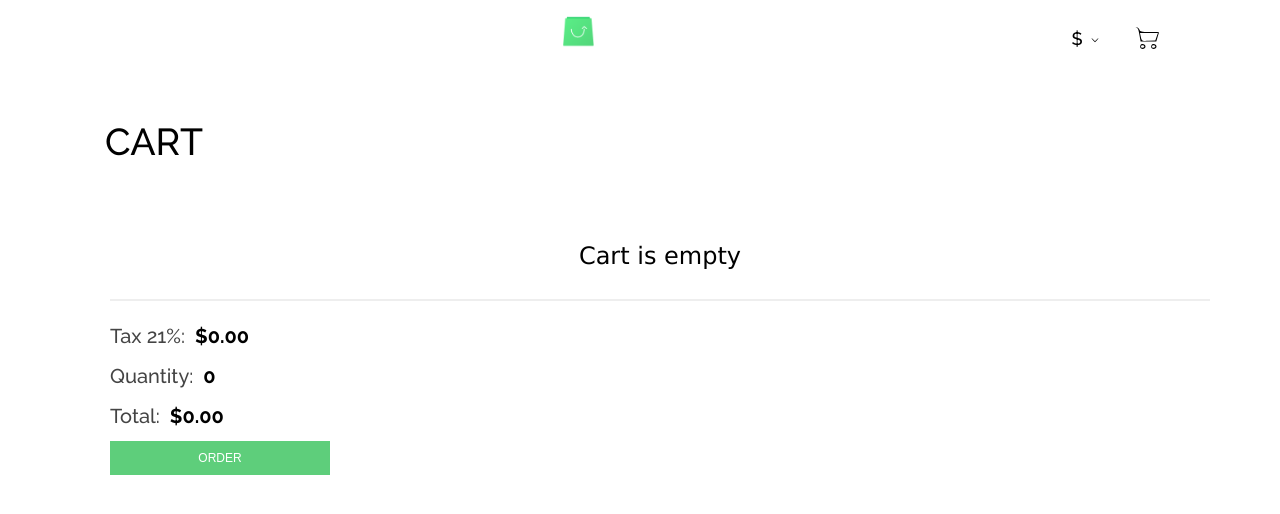
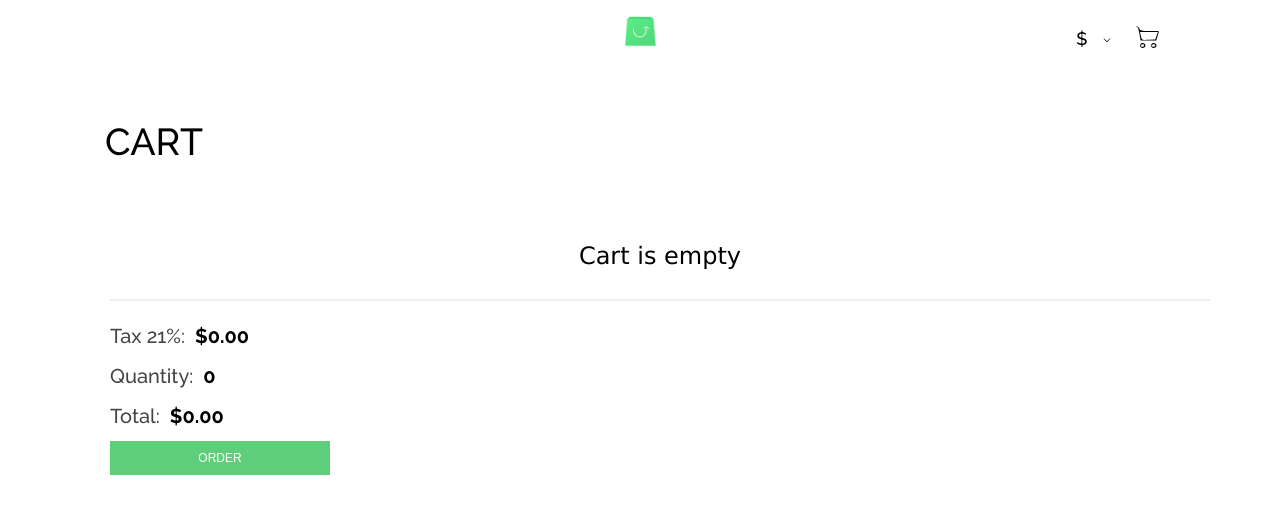
Before and after one commit to LionCreativeDev/Muhammad-Arsalan-Scandiweb-Entry-React-Developer-TEST, a React (Create React App) app: page /cart in a window 1280 px wide. Shown: the top 514 px of the page. Built offline with nearby package versions, Linux system fonts and the light colour scheme.

Commit message:
all layout issues resolved

```diff
--- a/src/App.css
+++ b/src/App.css
@@ -202,11 +202,29 @@ header {
 
 nav {
   display: flex;
-  justify-content: space-between;
+  /* justify-content: space-between; */
   /* padding: 20px 50px; */
   padding: 0px 35px;
   height: 80px;
   align-items: center;
+}
+
+.left {
+  flex: 1;
+  display: flex;
+  justify-content: start;
+}
+
+.center {
+  flex: 1;
+  display: flex;
+  justify-content: center;
+}
+
+.right {
+  flex: 1;
+  display: flex;
+  justify-content: end;
 }
 
 nav ul>li {
@@ -274,10 +292,12 @@ nav ul li .menu-item:hover {
   align-items: center;
   /* background-color: #04AA6D; */
   color: black;
-  padding: 16px;
+  /* padding: 16px; */
+  padding: 16px 0px 16px 0px;
   /* font-size: 16px; */
   border: none;
-  width: 67px;
+  /* width: 67px; */
+  width: 50px;
 }
 
 .currency-dropdown {
@@ -495,12 +515,16 @@ nav ul li .menu-item:hover {
   }
 
   .mobile {
-    display: block!important;
+    display: block !important;
   }
 
   .mobile li {
     padding: 0;
     margin-left: -8px;
+  }
+
+  .currency-dropdown-content {
+    right: 0px !important;
   }
 }
 
--- a/src/containers/categories/index.js
+++ b/src/containers/categories/index.js
@@ -34,6 +34,8 @@ class Categories extends Component {
             selectedCategory: "all",
             menuOpen: false
         }
+        this.ref = React.createRef();
+        this.handleClickOutside = this.handleClickOutside.bind(this);
     }
     fetchCategories() {
         client.query({
@@ -84,22 +86,29 @@ class Categories extends Component {
     handleMenu() {
         const { menuOpen } = this.state;
         if (!menuOpen) {
+            document.addEventListener('click', this.handleClickOutside, true);
             document.getElementsByClassName("menuitems")[0].style.display = "block";
             document.getElementsByClassName("loading")[0].style.display = "block";
             this.setState({ menuOpen: true });
         }
-        else{
+        else {
+            document.removeEventListener('click', this.handleClickOutside, true);
             document.getElementsByClassName("menuitems")[0].style.display = "none";
             document.getElementsByClassName("loading")[0].style.display = "none";
             this.setState({ menuOpen: false });
         }
     }
+    handleClickOutside(event) {
+        if (event.target.className.baseVal !== "menuButton") {
+            this.handleMenu();
+        }
+    };
     render() {
         const AllCategories = this.state.Categories;
 
         return (
             <ApolloProvider client={client}>
-                <ul className="menu">
+                <ul className="menu left">
                     {AllCategories.map((category, index) => {
                         if (this.state.selectedCategory.toUpperCase() === category.name.toUpperCase())
                             return (<li className="active" key={index} onClick={() => this.handleCategoryClick(category)}><div className="menu-item semibold-600">{category.name.toUpperCase()}</div></li>)
@@ -107,9 +116,9 @@ class Categories extends Component {
                             return (<li key={index} onClick={() => this.handleCategoryClick(category)}><div className="menu-item semibold-600">{category.name.toUpperCase()}</div></li>)
                     })}
                 </ul>
-                <ul className="mobile" style={{ display: "none" }}>
+                <ul className="mobile hide left">
                     <li>
-                        <svg xmlns="http://www.w3.org/2000/svg" width={40} height={40} onClick={() => { this.handleMenu() }}>
+                        <svg xmlns="http://www.w3.org/2000/svg" width={40} height={40} className="menuButton" onClick={() => { this.handleMenu() }}>
                             <path style={{ fill: "none", strokeWidth: 2, strokeLinecap: "round", strokeLinejoin: "round", stroke: "#000", strokeOpacity: 1, strokeMiterlimit: 10, }} d="M16.003 26.002h39.994M16.003 36h39.994M16.003 45.998h39.994" transform="scale(.55556)" />
                         </svg>
                     </li>
--- a/src/containers/header/index.js
+++ b/src/containers/header/index.js
@@ -14,7 +14,7 @@ class Header extends Component {
                     <nav>
                         <Categories />
                         <Logo />
-                        <ul>
+                        <ul className='right'>
                             <Currencies />
                             <MiniCart />
                         </ul>
--- a/src/containers/logo/index.js
+++ b/src/containers/logo/index.js
@@ -4,7 +4,7 @@ import logo from '../../logo.png';
 class Logo extends Component {
   render() {
     return (
-      <ul>
+      <ul className='center'>
         <li><img src={logo} className="logo" alt="Logo" /></li>
       </ul>
     )
```
